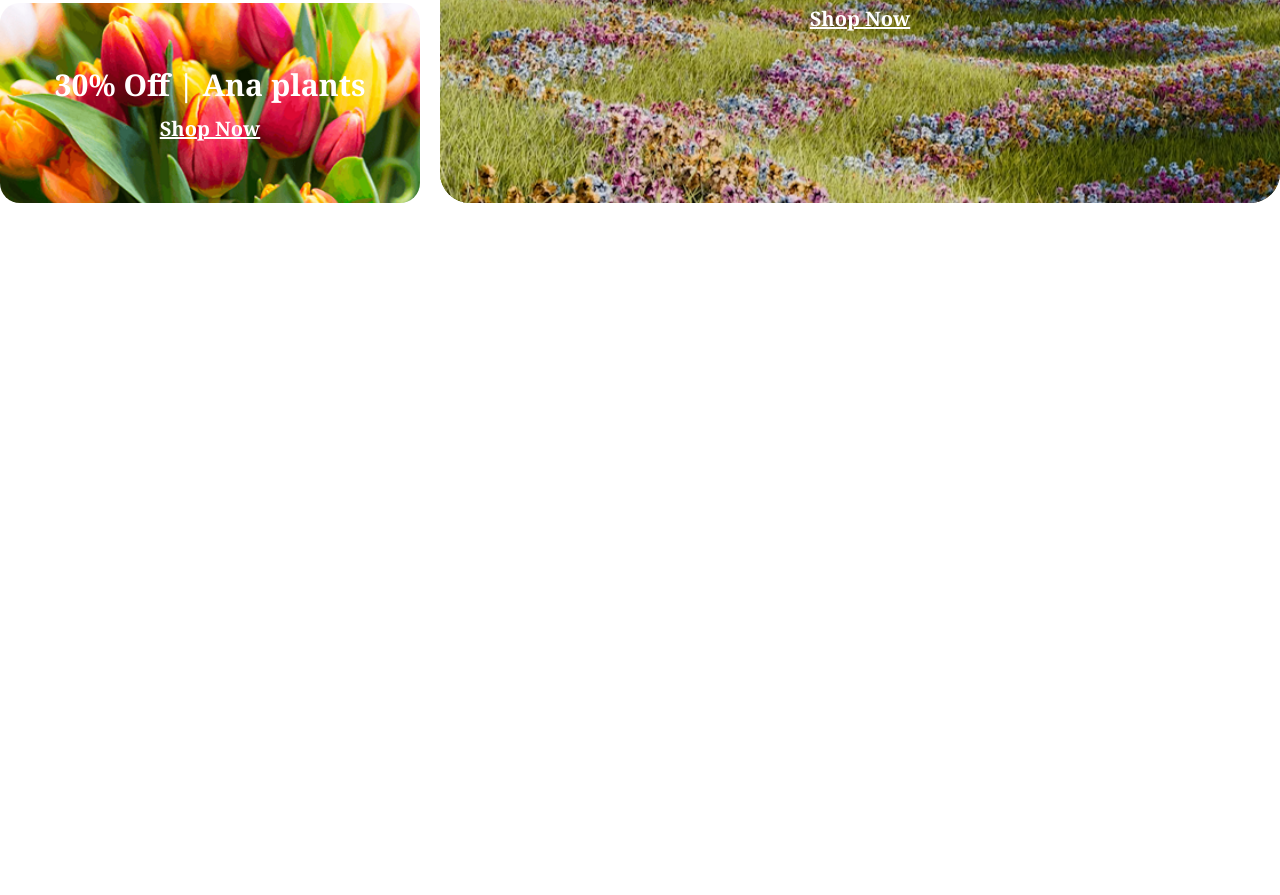
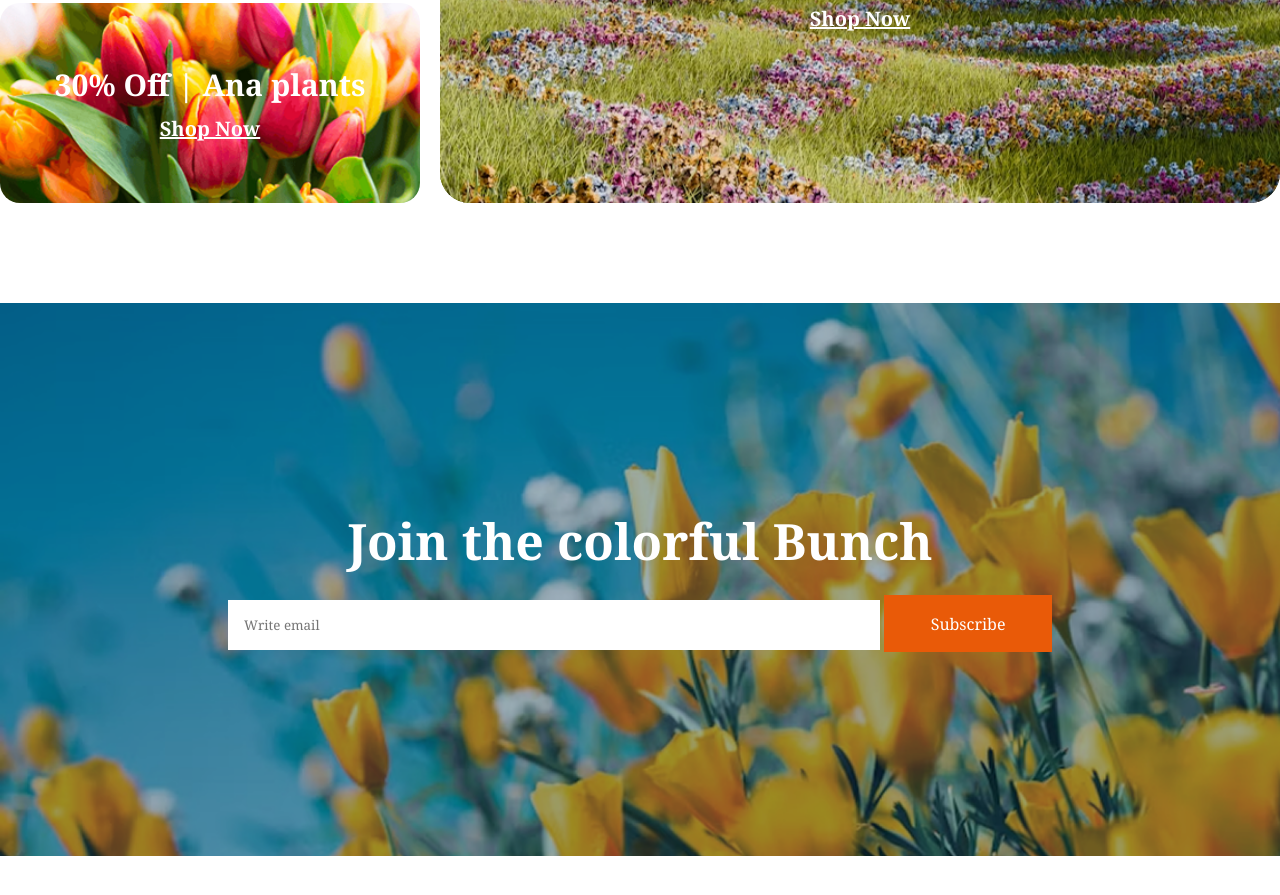
Before and after one commit to ShaheD922/Responsive-Flowers, a plain HTML site: page index.html in a window 1280 px wide. Shown: the part 2932-3827 px from the top of the page. Before the commit the page ends 3235 px from the top, so only its background shows below. Drawn offline with Linux system fonts and the light colour scheme.

Commit message:
added an join section

```diff
--- a/index.html
+++ b/index.html
@@ -70,6 +70,7 @@
 
     <!-- main -->
     <main>
+      <!-- plant collection -->
       <section class="plant-collection container">
         <div>
           <h2 class="plant-heading"><span class="text">Our</span> Plants</h2>
@@ -80,6 +81,7 @@
           </h4>
         </div>
       </section>
+      <!-- plant card -->
 
       <section>
         <div class="plant-container container">
@@ -219,16 +221,15 @@
       <!-- latest deal card section -->
       <section class="deal container">
         <div class="deal-grid">
-
-    <section class="bloom-section ">
-      <div class="deal-card bloom ">
+          <section class="bloom-section">
+            <div class="deal-card bloom">
               <h1>60% Off | Bloom plants</h1>
               <a href="">Shop Now</a>
             </div>
           </section>
 
-  <section class="ana-section ">
-      <div class="deal-card ana ">
+          <section class="ana-section">
+            <div class="deal-card ana">
               <h1>30% Off | Ana plants</h1>
               <a href="">Shop Now</a>
             </div>
@@ -240,10 +241,21 @@
               <a href="">Shop Now</a>
             </div>
           </section>
+        </div>
+      </section>
+
+      <!-- Join section -->
+      <section class="join ">
+
+        <div class="join-container">
+          <h1 class="join-title">Join the colorful Bunch</h1>
+          <form class="join-form">
+            <input type="email" placeholder="Write email" name="" id=""  class="email"/>
+            <button type="submit" class="btn-2">Subscribe</button>
+          </form>
 
         </div>
       </section>
-
     </main>
 
     <!-- footer -->
--- a/styles/style.css
+++ b/styles/style.css
@@ -178,44 +178,34 @@
     "bloom zabo"
     "ana zabo";
   gap: 20px;
-
 }
 
-
-.deal{
+.deal {
   margin-bottom: 100px;
 }
-.bloom-section  {
-
+.bloom-section {
   grid-area: bloom;
-
 }
 .ana-section {
-
   grid-area: ana;
 }
 .zabo-section {
-
   grid-area: zabo;
 }
 
-.bloom{
-
+.bloom {
   background-image: url("../assets/deal-bloom.png");
   display: block;
   border-radius: 20px;
 }
 
-.ana{
-
+.ana {
   background-image: url("../assets/deal-ana.png");
   display: block;
   border-radius: 20px;
 }
 
-
-.zabo{
-
+.zabo {
   background-image: url("../assets/deal-zabo.png");
   display: block;
   border-radius: 30px;
@@ -237,13 +227,61 @@ border-radius: 30px;
   font-size: 30px;
   font-weight: bold;
   margin: 0;
-  text-align:  center;
+  text-align: center;
 }
 .deal-card a {
- text-align:  center;
+  text-align: center;
   margin-top: 10px;
   font-weight: bold;
   font-size: 20px;
   text-decoration: underline;
   color: white;
 }
+
+
+
+
+/* Join section */
+
+.join-container{
+
+background-image: url(../assets/news-letter-bg.png);
+background-size: cover;
+width: 1440;
+height: 553px;
+
+
+display: flex;
+flex-direction: column;
+justify-content: center;
+align-items: center;
+gap: 20px;
+ margin-bottom: 62px;
+}
+
+.join-title{
+
+
+  font-weight: bold;
+  font-size: 50px;
+  color: white;
+}
+
+.email{
+
+  padding: 1rem 30rem 1rem 1rem;
+  border: none;
+}
+.btn-2{
+
+  padding: 1.1rem 2.9rem;
+  border: none;
+  color: white;
+  background-color: #e95a08;
+  font-size: 16px;
+
+}
+
+
+
+/* footer section */
```
Lines whose indentation alone changed are shown as unchanged.
